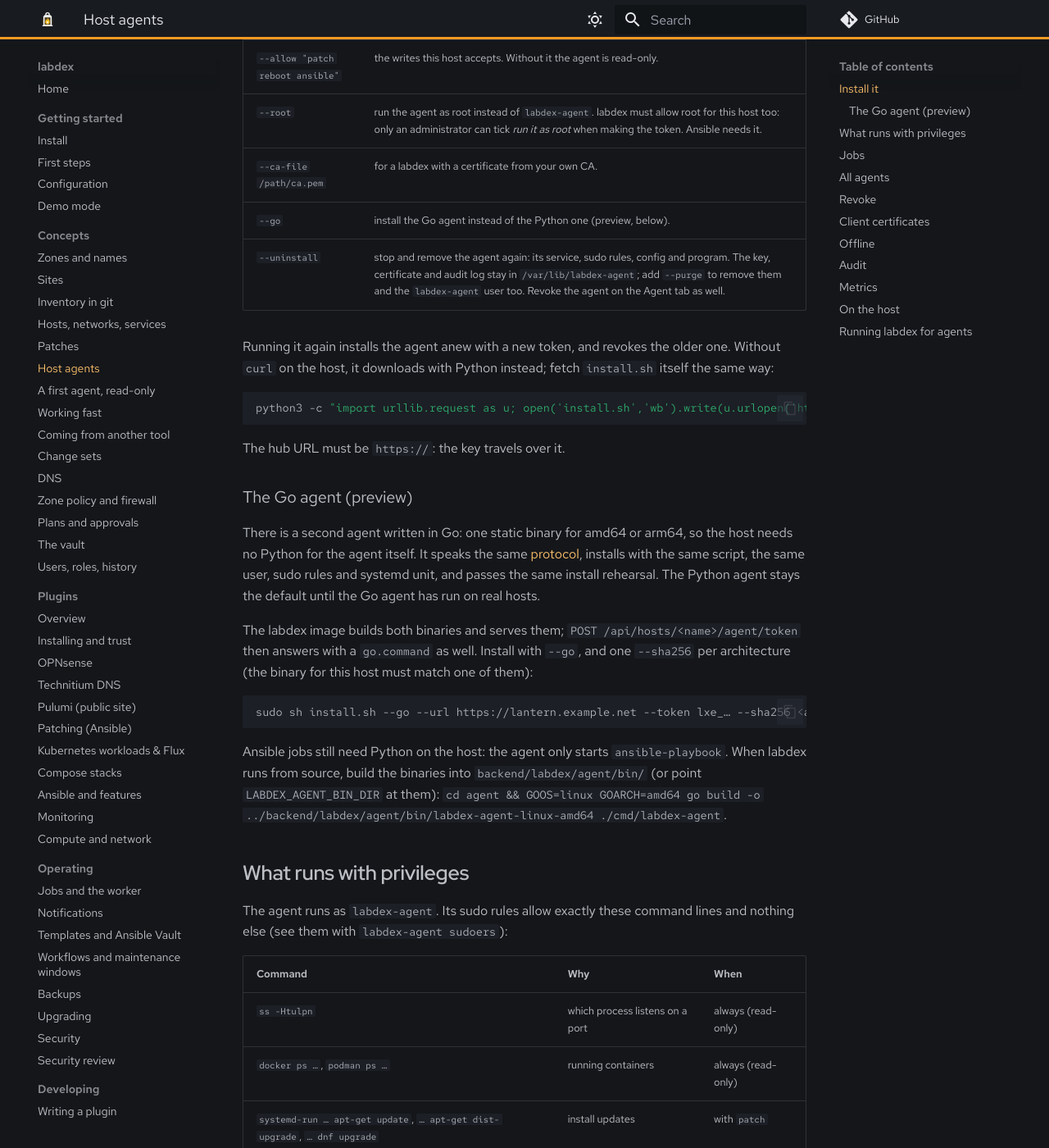
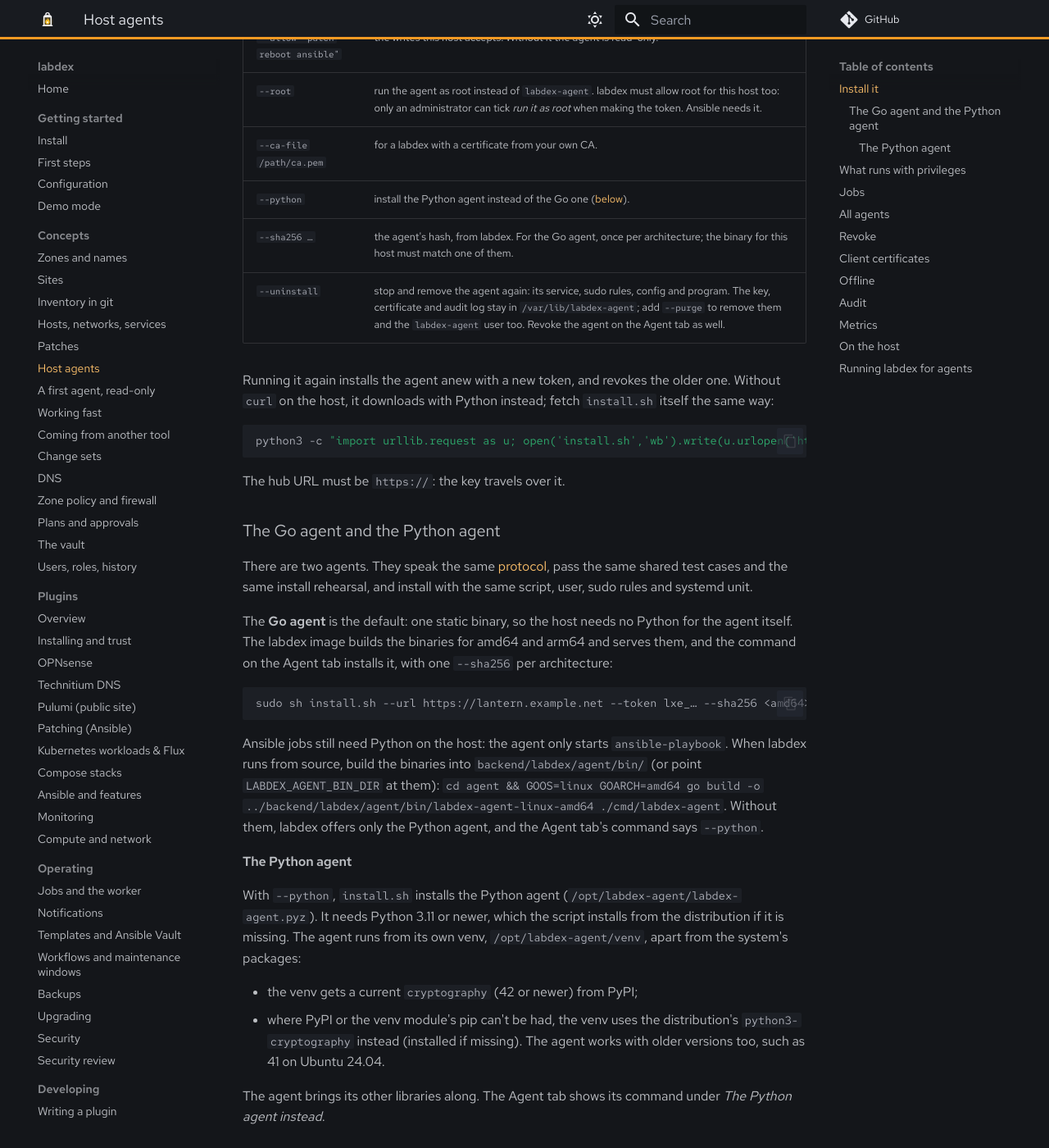
Before and after one commit to labdex-app/labdex, an MkDocs documentation site: the page built from docs/guide/agent.md, in a window 1280 px wide and 1400 px high, scrolled down 1158 px. Shown: the whole window at 82% size. Built offline with MkDocs 1.6.1 and Material for MkDocs 9.7.7, drawn with Linux system fonts in a browser that asks for light colours; comment, search, counter and statistics services are not loaded; the version menu is left out; some of the changed text lies outside the part shown.

Commit message:
agent: Go agent by default, Python agent in its own venv, fix for cryptography < 42
- install.sh installs the Go agent unless --python (--go still accepted); the enrol command is
  the Go one wherever labdex serves the binaries, with the Python command offered next to it.
- The Python agent runs from /opt/labdex-agent/venv: cryptography from PyPI, or the
  distribution's where PyPI can't be reached. Unit and wrapper use the venv's Python.
- The agent reads a certificate's expiry with not_valid_after on cryptography older than 42
  (Ubuntu 24.04 ships 41), where not_valid_after_utc is missing.
- The rehearsal installs the Go agent by default; --agent python for the other.

Co-Authored-By: Claude Opus 5.5 <noreply@anthropic.com>
Claude-Session: https://claude.ai/code/session_01Mn3pyne1mtrpq4pstVySqj

````diff
--- a/docs/guide/agent.md
+++ b/docs/guide/agent.md
@@ -24,11 +24,10 @@ sudo sh install.sh --url https://lantern.example.net --token lxe_… --sha256
 
 Read `install.sh` before you run it. It:
 
-1. installs Python 3 (3.11 or newer), its `cryptography` package and `sudo` from the distribution,
-   but only what is missing. The agent brings its other libraries along, so nothing comes from
-   PyPI;
-2. downloads the agent (`/opt/labdex-agent/labdex-agent.pyz`) from labdex and checks it against
-   `--sha256`;
+1. installs `sudo` from the distribution, but only if it is missing;
+2. downloads the agent from labdex and checks it against `--sha256`. By default this is the Go
+   agent, one static binary (`/opt/labdex-agent/labdex-agent`) for amd64 or arm64. With `--python`
+   it is the Python agent instead, [below](#the-python-agent);
 3. creates the system user `labdex-agent` (no shell, no home);
 4. writes `/etc/labdex-agent/agent.conf` and the sudo rules in `/etc/sudoers.d/labdex-agent`
    (checked with `visudo` first);
@@ -44,7 +43,8 @@ Options:
 | `--allow "patch reboot ansible"` | the writes this host accepts. Without it the agent is read-only. |
 | `--root` | run the agent as root instead of `labdex-agent`. labdex must allow root for this host too: only an administrator can tick *run it as root* when making the token. Ansible needs it. |
 | `--ca-file /path/ca.pem` | for a labdex with a certificate from your own CA. |
-| `--go` | install the Go agent instead of the Python one (preview, below). |
+| `--python` | install the Python agent instead of the Go one ([below](#the-python-agent)). |
+| `--sha256 …` | the agent's hash, from labdex. For the Go agent, once per architecture; the binary for this host must match one of them. |
 | `--uninstall` | stop and remove the agent again: its service, sudo rules, config and program. The key, certificate and audit log stay in `/var/lib/labdex-agent`; add `--purge` to remove them and the `labdex-agent` user too. Revoke the agent on the Agent tab as well. |
 
 Running it again installs the agent anew with a new token, and revokes the older one.
@@ -56,25 +56,39 @@ python3 -c "import urllib.request as u; open('install.sh','wb').write(u.urlopen(
 
 The hub URL must be `https://`: the key travels over it.
 
-### The Go agent (preview)
+### The Go agent and the Python agent
 
-There is a second agent written in Go: one static binary for amd64 or arm64, so the host needs no
-Python for the agent itself. It speaks the same [protocol](../develop/agent-protocol.md), installs
-with the same script, the same user, sudo rules and systemd unit, and passes the same install
-rehearsal. The Python agent stays the default until the Go agent has run on real hosts.
+There are two agents. They speak the same [protocol](../develop/agent-protocol.md), pass the same
+shared test cases and the same install rehearsal, and install with the same script, user, sudo
+rules and systemd unit.
 
-The labdex image builds both binaries and serves them; `POST /api/hosts/<name>/agent/token` then
-answers with a `go.command` as well. Install with `--go`, and one `--sha256` per architecture (the
-binary for this host must match one of them):
+The **Go agent** is the default: one static binary, so the host needs no Python for the agent
+itself. The labdex image builds the binaries for amd64 and arm64 and serves them, and the command
+on the Agent tab installs it, with one `--sha256` per architecture:
 
 ```sh
-sudo sh install.sh --go --url https://lantern.example.net --token lxe_… --sha256 <amd64> --sha256 <arm64>
+sudo sh install.sh --url https://lantern.example.net --token lxe_… --sha256 <amd64> --sha256 <arm64>
 ```
 
 Ansible jobs still need Python on the host: the agent only starts `ansible-playbook`. When labdex
 runs from source, build the binaries into `backend/labdex/agent/bin/` (or point
 `LABDEX_AGENT_BIN_DIR` at them): `cd agent && GOOS=linux GOARCH=amd64 go build -o
-../backend/labdex/agent/bin/labdex-agent-linux-amd64 ./cmd/labdex-agent`.
+../backend/labdex/agent/bin/labdex-agent-linux-amd64 ./cmd/labdex-agent`. Without them, labdex
+offers only the Python agent, and the Agent tab's command says `--python`.
+
+#### The Python agent
+
+With `--python`, `install.sh` installs the Python agent (`/opt/labdex-agent/labdex-agent.pyz`). It
+needs Python 3.11 or newer, which the script installs from the distribution if it is missing. The
+agent runs from its own venv, `/opt/labdex-agent/venv`, apart from the system's packages:
+
+- the venv gets a current `cryptography` (42 or newer) from PyPI;
+- where PyPI or the venv module's pip can't be had, the venv uses the distribution's
+  `python3-cryptography` instead (installed if missing). The agent works with older versions too,
+  such as 41 on Ubuntu 24.04.
+
+The agent brings its other libraries along. The Agent tab shows its command under *The Python
+agent instead*.
 
 ## What runs with privileges
 
@@ -265,7 +279,9 @@ labdex-agent show discovery         # what discovery would report, printed here,
 labdex-agent sudoers                # the sudo rules for this host's capabilities
 ```
 
-`labdex-agent` (in `/usr/local/bin`) runs `/usr/bin/python3 -I /opt/labdex-agent/labdex-agent.pyz`.
+`labdex-agent` (in `/usr/local/bin`) is the Go agent, a link to `/opt/labdex-agent/labdex-agent`. For
+the Python agent it is a wrapper that runs `/opt/labdex-agent/venv/bin/python -I
+/opt/labdex-agent/labdex-agent.pyz`.
 Its log is in the journal: `journalctl -u labdex-agent`. Write jobs log there too, as
 `labdex-agent-patch` and `labdex-agent-ansible`.
 
````
Also changed, not shown: CHANGELOG.md (+10 -0 lines), docs/develop/agent-protocol.md (+2 -1 lines), docs/guide/agent-trial.md (+13 -9 lines), frontend/src/components/HostAgent.vue (+6 -1 lines), 7 other files.
